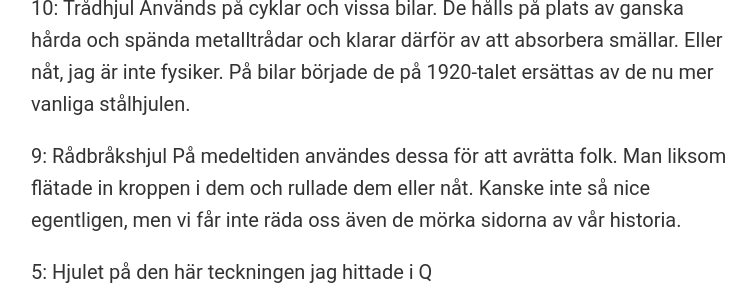
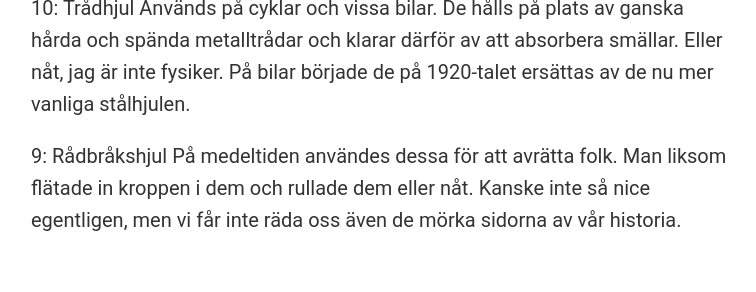
Before and after one commit to datasektionen/dbuggen, a Jekyll site: the page built from _posts/2023-12-13-9-topp-10-hjul.md, in a window 1280 px wide and 900 px high, scrolled down 905 px, cut to the strip 0-292 px from the top of the window. Shown: the whole strip, without its empty margins (259-1015 px from the left). Built offline with Jekyll 4.4.1, drawn with Linux system fonts in a browser that asks for light colours; some of the changed text lies outside the part shown.

Commit message:
fix: links, errors etc

```diff
--- a/_posts/2023-12-13-9-topp-10-hjul.md
+++ b/_posts/2023-12-13-9-topp-10-hjul.md
@@ -12,7 +12,6 @@
 9: Rådbråkshjul
 På medeltiden användes dessa för att avrätta folk. Man liksom flätade in kroppen i dem och rullade dem eller nåt. Kanske inte så nice egentligen, men vi får inte räda oss även de mörka sidorna av vår historia.
 
-5: Hjulet på den här teckningen jag hittade i Q
 <img class="jpg" alt="Radbrak wheel." src="https://dbuggen.s3.eu-west-1.amazonaws.com/issue-2023-december/radbrak-wheel.jpg">
 
 8: Hjulet på bussen
@@ -25,7 +24,7 @@
 Ett ganska bra hjul. Lite kul att åka runt liksom. Och har du någonsin sett ett större hjul? Storleken i sig förtjänar en plats på listan. Det största pariserhjulet i världen hittas i Dubai och är över 200 meter högt.
 
 5: Hjulet på den här teckningen jag hittade i Q
-<img class="jpg" alt="Q wheel." src="https://dbuggen.s3.eu-west-1.amazonaws.com/issue-2023-december/q-hjul.jpg">
+<img class="jpg" alt="Q wheel." src="https://dbuggen.s3.eu-west-1.amazonaws.com/issue-2023-december/q-wheel.jpg">
 
 Då en bild säger mer än 1000 ord erfordras ingen ytterligare förklaring.
 
@@ -35,8 +34,7 @@
 3: Rai-hjul som används på ön Yap i Mikronesien
 Lite som kryptovaluta fast också inget alls som kryptovaluta.
 
-5: Hjulet på den här teckningen jag hittade i Q
-<img class="jpg" alt="Rai wheel." src="https://dbuggen.s3.eu-west-1.amazonaws.com/issue-2023-december/rai-hjul.jpg">
+<img class="jpg" alt="Rai wheel." src="https://dbuggen.s3.eu-west-1.amazonaws.com/issue-2023-december/rai-wheel.jpg">
 
 2: Kugghjul
 Var skulle vi vara utan dem liksom?
```
Also changed, not shown: _posts/2023-12-13-5-insandare-hitler-garfield.md (+1 -1 lines).
